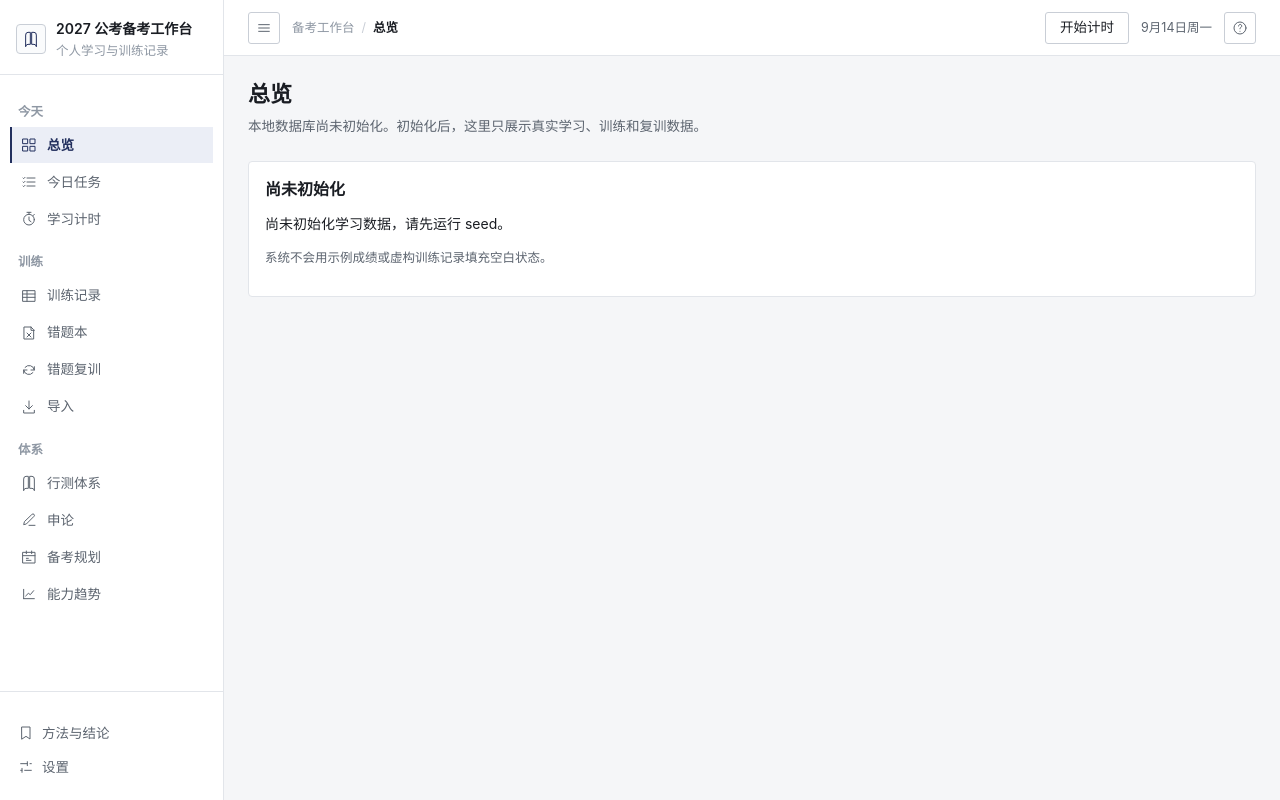
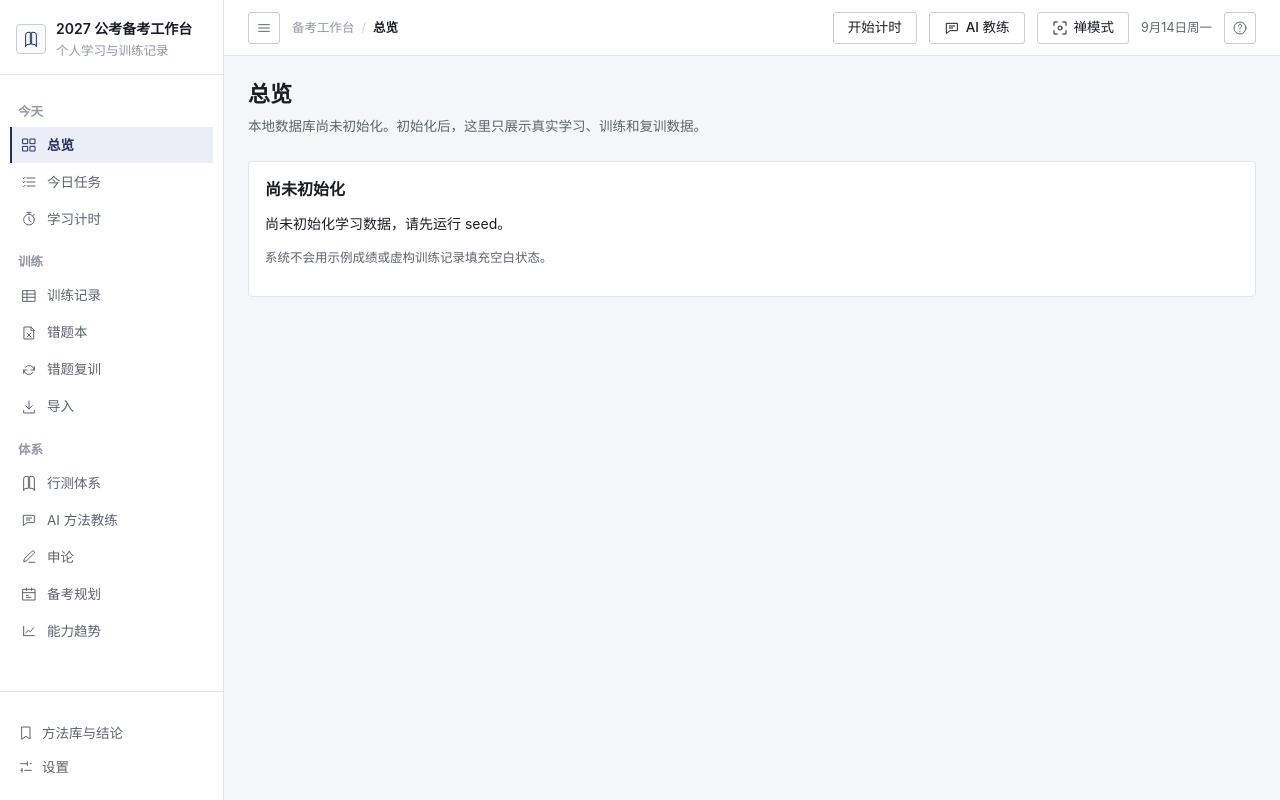
Before and after one commit to Hunter-ZK/gongkao-2027-personal-coach, a FastAPI app: page / in a window 1280 px wide. Run offline with FastAPI, Linux system fonts and the light colour scheme; data that the repository does not hold is empty; parts of the project's set-up code (start-up, migrations or seed data) failed here and were passed over.

Commit message:
Restore visible zen mode and DeepSeek coach entries

```diff
--- a/local_app/templates/index.html
+++ b/local_app/templates/index.html
@@ -37,6 +37,7 @@
       <a href="/import" data-path="/import"><svg class="nav-icon" viewBox="0 0 24 24"><use href="/static/img/icons.svg#import"></use></svg><span>导入</span></a>
       <div class="nav-label">体系</div>
       <a href="/knowledge" data-path="/knowledge"><svg class="nav-icon" viewBox="0 0 24 24"><use href="/static/img/icons.svg#book"></use></svg><span>行测体系</span><em id="knowledge-progress"></em></a>
+      <a href="/coach" data-path="/coach"><svg class="nav-icon" viewBox="0 0 24 24"><use href="/static/img/icons.svg#chat"></use></svg><span>AI 方法教练</span></a>
       <a href="/shenlun" data-path="/shenlun"><svg class="nav-icon" viewBox="0 0 24 24"><use href="/static/img/icons.svg#pen"></use></svg><span>申论</span></a>
       <a href="/plan" data-path="/plan"><svg class="nav-icon" viewBox="0 0 24 24"><use href="/static/img/icons.svg#calendar"></use></svg><span>备考规划</span></a>
       <a href="/progress" data-path="/progress"><svg class="nav-icon" viewBox="0 0 24 24"><use href="/static/img/icons.svg#trend"></use></svg><span>能力趋势</span></a>
@@ -47,20 +48,29 @@
         <div class="exam-card"><div class="exam-card-head"><span>{{ '国考副省级' if e.code=='national' else '广东省考' }}</span>{% if not e.is_official %}<em title="{{ e.date_source }}">预估</em>{% endif %}</div><strong>{{ e.days_left if e.days_left is not none else '—' }}<small>天</small></strong><span class="exam-date">{{ e.exam_date }}</span></div>
         {% endfor %}
       </div>
-      <a class="sidebar-utility" href="/methods"><svg class="utility-icon" viewBox="0 0 24 24"><use href="/static/img/icons.svg#bookmark"></use></svg><span>方法与结论</span></a>
+      <a class="sidebar-utility" href="/methods"><svg class="utility-icon" viewBox="0 0 24 24"><use href="/static/img/icons.svg#bookmark"></use></svg><span>方法库与结论</span></a>
       <a class="sidebar-utility" href="/settings"><svg class="utility-icon" viewBox="0 0 24 24"><use href="/static/img/icons.svg#sliders"></use></svg><span>设置</span></a>
     </div>
   </aside>
   <div class="app-shell">
     <header class="topbar">
-      <div class="top-left"><button class="mobile-menu icon-button" aria-label="打开菜单" type="button"><svg class="nav-icon" viewBox="0 0 24 24"><use href="/static/img/icons.svg#menu"></use></svg></button><div class="breadcrumb"><span>备考工作台</span><b>/</b><strong>{{ page_title }}</strong></div></div>
-      <div class="top-actions"><div id="mini-timer" class="mini-timer"><button class="timer-quick" type="button">开始计时</button></div><div class="date-chip"><span class="today-label"></span></div><button class="icon-button" type="button" aria-label="查看快捷键" onclick="document.querySelector('#help-dialog').showModal()"><svg class="nav-icon" viewBox="0 0 24 24"><use href="/static/img/icons.svg#help"></use></svg></button></div>
+      <div class="top-left">
+        <button class="mobile-menu icon-button" aria-label="打开菜单" type="button"><svg class="nav-icon" viewBox="0 0 24 24"><use href="/static/img/icons.svg#menu"></use></svg></button>
+        <div class="breadcrumb"><span>备考工作台</span><b>/</b><strong>{{ page_title }}</strong></div>
+      </div>
+      <div class="top-actions">
+        <div id="mini-timer" class="mini-timer"><button class="timer-quick" type="button">开始计时</button></div>
+        <a class="secondary top-coach-link" href="/coach"><svg class="nav-icon" viewBox="0 0 24 24"><use href="/static/img/icons.svg#chat"></use></svg><span>AI 教练</span></a>
+        <button id="zen-toggle" class="secondary top-mode-button" type="button" data-zen-ignore="1" aria-pressed="false"><svg class="nav-icon" viewBox="0 0 24 24"><use href="/static/img/icons.svg#focus"></use></svg><span>禅模式</span></button>
+        <div class="date-chip"><span class="today-label"></span></div>
+        <button class="icon-button" type="button" aria-label="查看快捷键" onclick="document.querySelector('#help-dialog').showModal()"><svg class="nav-icon" viewBox="0 0 24 24"><use href="/static/img/icons.svg#help"></use></svg></button>
+      </div>
     </header>
     <main id="app-main" class="main"><div class="loading-shell"><strong>加载中</strong></div></main>
   </div>
   <dialog id="help-dialog" class="command-dialog">
     <div class="dialog-head"><h2>快捷键</h2><button class="icon-button" type="button" aria-label="关闭" onclick="this.closest('dialog').close()"><svg class="nav-icon" viewBox="0 0 24 24"><use href="/static/img/icons.svg#close"></use></svg></button></div>
-    <div class="shortcut-grid"><div><kbd>Ctrl / Cmd</kbd><kbd>K</kbd><span>全局搜索</span></div><div><kbd>T</kbd><span>学习计时</span></div><div><kbd>G</kbd><kbd>D</kbd><span>总览</span></div><div><kbd>G</kbd><kbd>T</kbd><span>今日任务</span></div><div><kbd>G</kbd><kbd>K</kbd><span>行测体系</span></div><div><kbd>G</kbd><kbd>R</kbd><span>错题复训</span></div><div><kbd>A–D</kbd><span>选择答案</span></div><div><kbd>Esc</kbd><span>关闭浮层</span></div></div>
+    <div class="shortcut-grid"><div><kbd>Ctrl / Cmd</kbd><kbd>K</kbd><span>全局搜索</span></div><div><kbd>Alt</kbd><kbd>Z</kbd><span>禅模式</span></div><div><kbd>T</kbd><span>学习计时</span></div><div><kbd>G</kbd><kbd>D</kbd><span>总览</span></div><div><kbd>G</kbd><kbd>T</kbd><span>今日任务</span></div><div><kbd>G</kbd><kbd>K</kbd><span>行测体系</span></div><div><kbd>G</kbd><kbd>R</kbd><span>错题复训</span></div><div><kbd>A–D</kbd><span>选择答案</span></div><div><kbd>Esc</kbd><span>关闭浮层</span></div></div>
   </dialog>
   <script type="module" src="/static/js/app.js"></script>
 </body>
```
